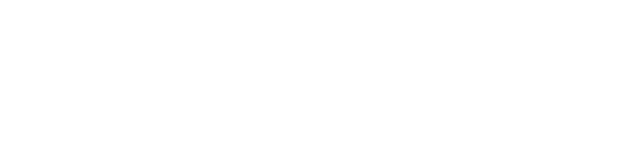
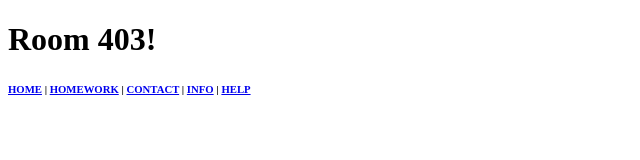
Before and after one commit to room403/room403.github.io, a plain HTML site: page index.html in a window 1280 px wide. Shown: the whole page, without its empty margins (0-640 px from the left). Drawn offline with Linux system fonts and the light colour scheme.

Commit message:
Added <nav></nav> HTML tags

```diff
--- a/index.html
+++ b/index.html
@@ -2,10 +2,13 @@
 <html>
     <head>
         <title>Room 403 | Class Webpage | CES</title>
+        <link rel="stylesheet" type="text/css" src="https://room403.github.io/style.css">
     </head>
     <body>
         <header>
+            <h1 class="jx5">Room 403!</h1>
             <nav>
+                <h6><a href="https://room403.github.io" class="jx2">HOME</a> | <a href="https://room403.github.io/homework.html">HOMEWORK</a> | <a href="https://room403.github.io/contact_us.html">CONTACT</a> | <a href="https://room403.github.io/info.html">INFO</a> | <a href="https://github.com/room403/room403.github.io/wiki/">HELP</a>
             </nav>
         </header>
     </body>
```
